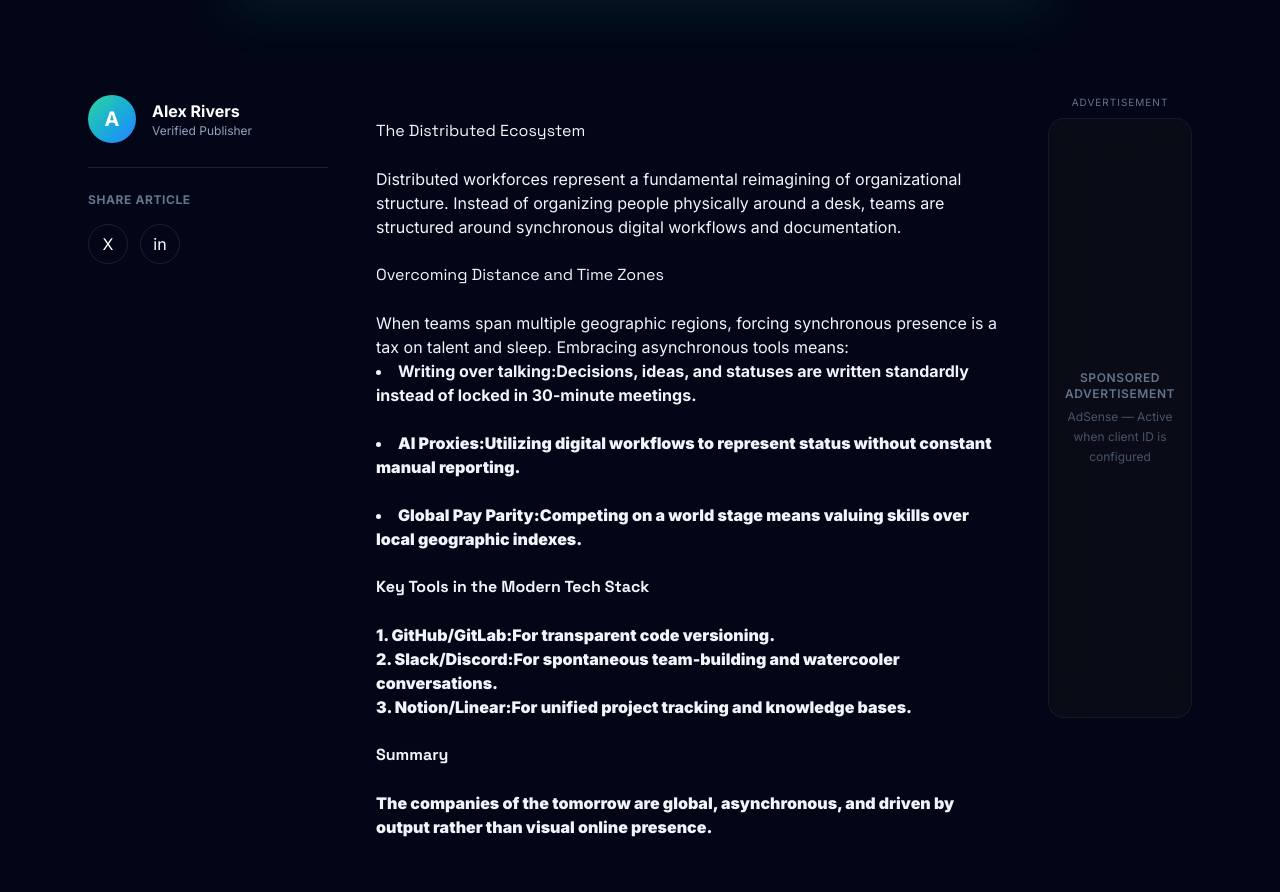
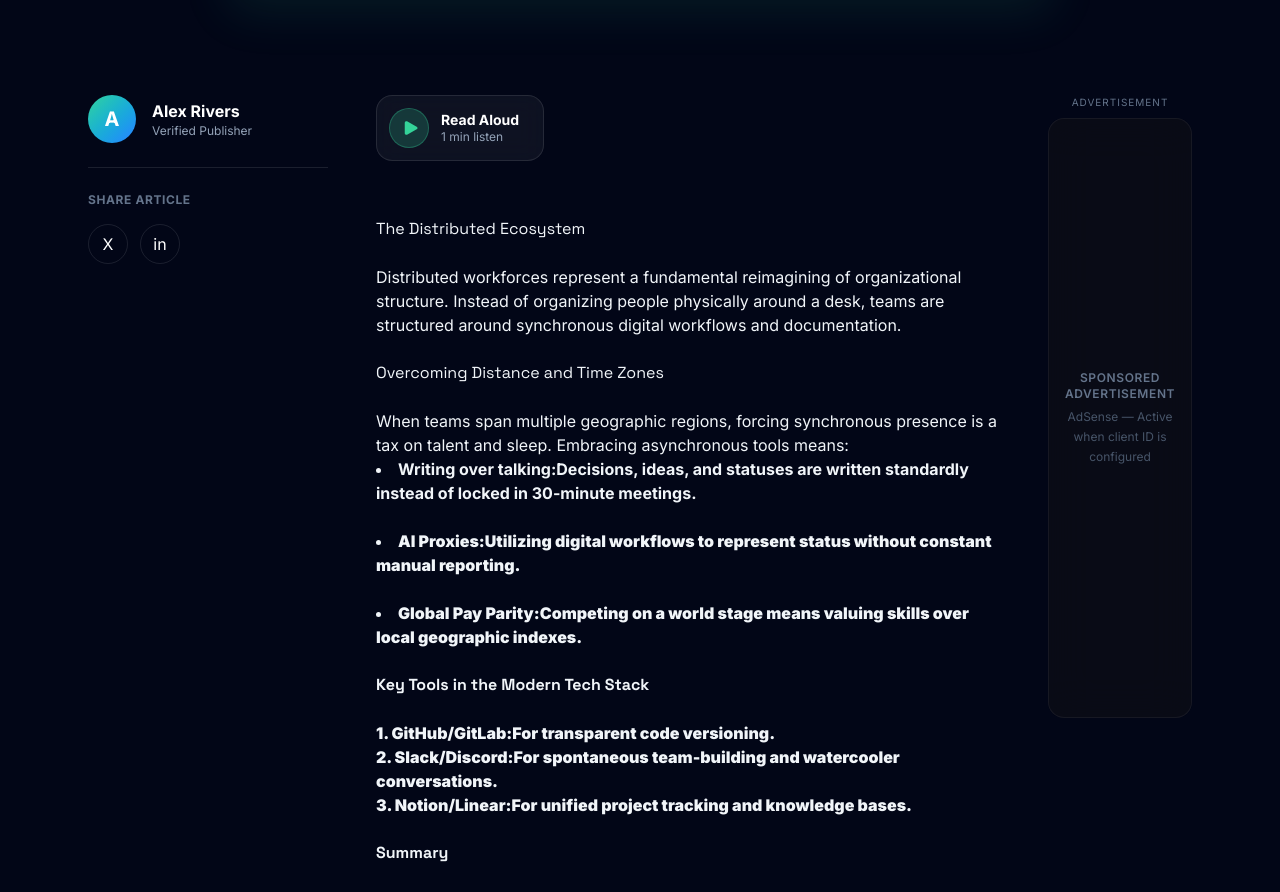
Before and after one commit to MusfiqurRahman12/Job-portal, a Next.js app in the folder website/: page /blog/1 in a window 1280 px wide. Shown: the part 869-1761 px from the top of the page. Built offline with nearby package versions, Linux system fonts and the light colour scheme; no server answers; the database is empty.

Commit message:
feat: add native text-to-speech read aloud button for blog articles

```diff
--- a/website/src/app/blog/[slug]/page.tsx
+++ b/website/src/app/blog/[slug]/page.tsx
@@ -6,6 +6,7 @@ import { ScrollTrigger } from "gsap/ScrollTrigger";
 import Link from "next/link";
 import { fetchNewsBySlug, fetchNews, News } from "../../../lib/api";
 import AdUnit from "@/components/AdUnit";
+import ReadAloudButton from "@/components/ReadAloudButton";
 
 gsap.registerPlugin(ScrollTrigger);
 
@@ -270,6 +271,8 @@ The companies of the tomorrow are global, asynchronous, and driven by output rat
             </div>
           </div>
 
+          <ReadAloudButton content={article.content} />
+
           <article className="prose prose-invert prose-lg max-w-none prose-headings:font-serif prose-headings:font-normal prose-h2:text-3xl prose-h2:mt-12 prose-h2:mb-6 prose-p:text-[#cbd5e1] prose-p:leading-relaxed prose-a:text-[#34d399] prose-blockquote:border-l-[#34d399] prose-blockquote:text-[#94a3b8] prose-blockquote:font-style-italic prose-blockquote:bg-white/5 prose-blockquote:p-4 prose-blockquote:rounded-r-xl">
             <div dangerouslySetInnerHTML={{ __html: formatMarkdown(article.content) }} />
           </article>
--- /dev/null
+++ b/website/src/components/ReadAloudButton.tsx
@@ -0,0 +1,163 @@
+"use client";
+
+import React, { useState, useEffect, useRef } from "react";
+
+interface ReadAloudButtonProps {
+  content: string; // The markdown or raw text content of the article
+}
+
+function stripMarkdown(md: string): string {
+  if (!md) return "";
+  return md
+    .replace(/\[(.*?)\]\(.*?\)/g, "$1") // Remove links but keep text
+    .replace(/[#*`_>~]/g, "") // Remove common markdown characters
+    .replace(/!\[.*?\]\(.*?\)/g, "") // Remove images
+    .replace(/\n+/g, " ") // Replace newlines with spaces
+    .replace(/\s{2,}/g, " ") // Remove extra spaces
+    .trim();
+}
+
+export default function ReadAloudButton({ content }: ReadAloudButtonProps) {
+  const [isSupported, setIsSupported] = useState(false);
+  const [isPlaying, setIsPlaying] = useState(false);
+  const [isPaused, setIsPaused] = useState(false);
+  const [estimatedTime, setEstimatedTime] = useState("");
+
+  // Keep track of the utterance so we can pause/resume
+  const utteranceRef = useRef<SpeechSynthesisUtterance | null>(null);
+
+  useEffect(() => {
+    if (typeof window !== "undefined" && "speechSynthesis" in window) {
+      setIsSupported(true);
+
+      // Calculate estimated time (avg reading speed ~150 wpm)
+      const plainText = stripMarkdown(content);
+      const wordCount = plainText.split(/\s+/).length;
+      const minutes = Math.ceil(wordCount / 150);
+      setEstimatedTime(`${minutes} min listen`);
+    }
+
+    // Cleanup on unmount
+    return () => {
+      if (typeof window !== "undefined" && window.speechSynthesis) {
+        window.speechSynthesis.cancel();
+      }
+    };
+  }, [content]);
+
+  const handlePlay = () => {
+    if (!window.speechSynthesis) return;
+
+    if (isPaused) {
+      window.speechSynthesis.resume();
+      setIsPlaying(true);
+      setIsPaused(false);
+      return;
+    }
+
+    // Stop anything currently playing
+    window.speechSynthesis.cancel();
+
+    const plainText = stripMarkdown(content);
+    const utterance = new SpeechSynthesisUtterance(plainText);
+
+    // Attempt to pick a good default English voice
+    const voices = window.speechSynthesis.getVoices();
+    const englishVoice = voices.find(v => v.lang.startsWith("en-") && v.name.includes("Google") || v.name.includes("Natural"));
+    if (englishVoice) {
+      utterance.voice = englishVoice;
+    }
+
+    utterance.rate = 1.0; // Normal speed
+    utterance.pitch = 1.0;
+
+    utterance.onend = () => {
+      setIsPlaying(false);
+      setIsPaused(false);
+    };
+
+    utterance.onerror = (e) => {
+      console.error("Speech synthesis error", e);
+      setIsPlaying(false);
+      setIsPaused(false);
+    };
+
+    utteranceRef.current = utterance;
+    window.speechSynthesis.speak(utterance);
+
+    setIsPlaying(true);
+    setIsPaused(false);
+  };
+
+  const handlePause = () => {
+    if (!window.speechSynthesis) return;
+    window.speechSynthesis.pause();
+    setIsPlaying(false);
+    setIsPaused(true);
+  };
+
+  const handleStop = () => {
+    if (!window.speechSynthesis) return;
+    window.speechSynthesis.cancel();
+    setIsPlaying(false);
+    setIsPaused(false);
+  };
+
+  if (!isSupported) return null;
+
+  return (
+    <div className="flex items-center gap-3 p-3 rounded-2xl bg-white/5 border border-white/10 w-fit mb-8 backdrop-blur-md">
+      <div className="flex items-center gap-2">
+        {!isPlaying ? (
+          <button
+            onClick={handlePlay}
+            className="w-10 h-10 rounded-full bg-[#34d399]/20 hover:bg-[#34d399]/30 text-[#34d399] flex items-center justify-center transition-colors border border-[#34d399]/30"
+            title={isPaused ? "Resume" : "Play"}
+          >
+            {/* Play Icon */}
+            <svg xmlns="http://www.w3.org/2000/svg" viewBox="0 0 24 24" fill="currentColor" className="w-5 h-5 ml-1">
+              <path fillRule="evenodd" d="M4.5 5.653c0-1.427 1.529-2.33 2.779-1.643l11.54 6.347c1.295.712 1.295 2.573 0 3.286L7.28 19.99c-1.25.687-2.779-.217-2.779-1.643V5.653Z" clipRule="evenodd" />
+            </svg>
+          </button>
+        ) : (
+          <button
+            onClick={handlePause}
+            className="w-10 h-10 rounded-full bg-yellow-500/20 hover:bg-yellow-500/30 text-yellow-500 flex items-center justify-center transition-colors border border-yellow-500/30"
+            title="Pause"
+          >
+            {/* Pause Icon */}
+            <svg xmlns="http://www.w3.org/2000/svg" viewBox="0 0 24 24" fill="currentColor" className="w-5 h-5">
+              <path fillRule="evenodd" d="M6.75 5.25a.75.75 0 0 1 .75-.75H9a.75.75 0 0 1 .75.75v13.5a.75.75 0 0 1-.75.75H7.5a.75.75 0 0 1-.75-.75V5.25Zm7.5 0A.75.75 0 0 1 15 4.5h1.5a.75.75 0 0 1 .75.75v13.5a.75.75 0 0 1-.75.75H15a.75.75 0 0 1-.75-.75V5.25Z" clipRule="evenodd" />
+            </svg>
+          </button>
+        )}
+
+        {(isPlaying || isPaused) && (
+          <button
+            onClick={handleStop}
+            className="w-10 h-10 rounded-full bg-red-500/20 hover:bg-red-500/30 text-red-500 flex items-center justify-center transition-colors border border-red-500/30"
+            title="Stop"
+          >
+            {/* Stop Icon */}
+            <svg xmlns="http://www.w3.org/2000/svg" viewBox="0 0 24 24" fill="currentColor" className="w-5 h-5">
+              <path fillRule="evenodd" d="M4.5 7.5a3 3 0 0 1 3-3h9a3 3 0 0 1 3 3v9a3 3 0 0 1-3 3h-9a3 3 0 0 1-3-3v-9Z" clipRule="evenodd" />
+            </svg>
+          </button>
+        )}
+      </div>
+
+      <div className="flex flex-col pr-3">
+        <span className="text-sm font-bold text-white leading-tight">Read Aloud</span>
+        <span className="text-xs text-[#94a3b8]">{estimatedTime}</span>
+      </div>
+
+      {isPlaying && (
+        <div className="flex items-center gap-1 ml-2">
+          <div className="w-1 h-3 bg-[#34d399] rounded-full animate-bounce" style={{ animationDelay: '0ms' }} />
+          <div className="w-1 h-4 bg-[#34d399] rounded-full animate-bounce" style={{ animationDelay: '150ms' }} />
+          <div className="w-1 h-2 bg-[#34d399] rounded-full animate-bounce" style={{ animationDelay: '300ms' }} />
+        </div>
+      )}
+    </div>
+  );
+}
```
